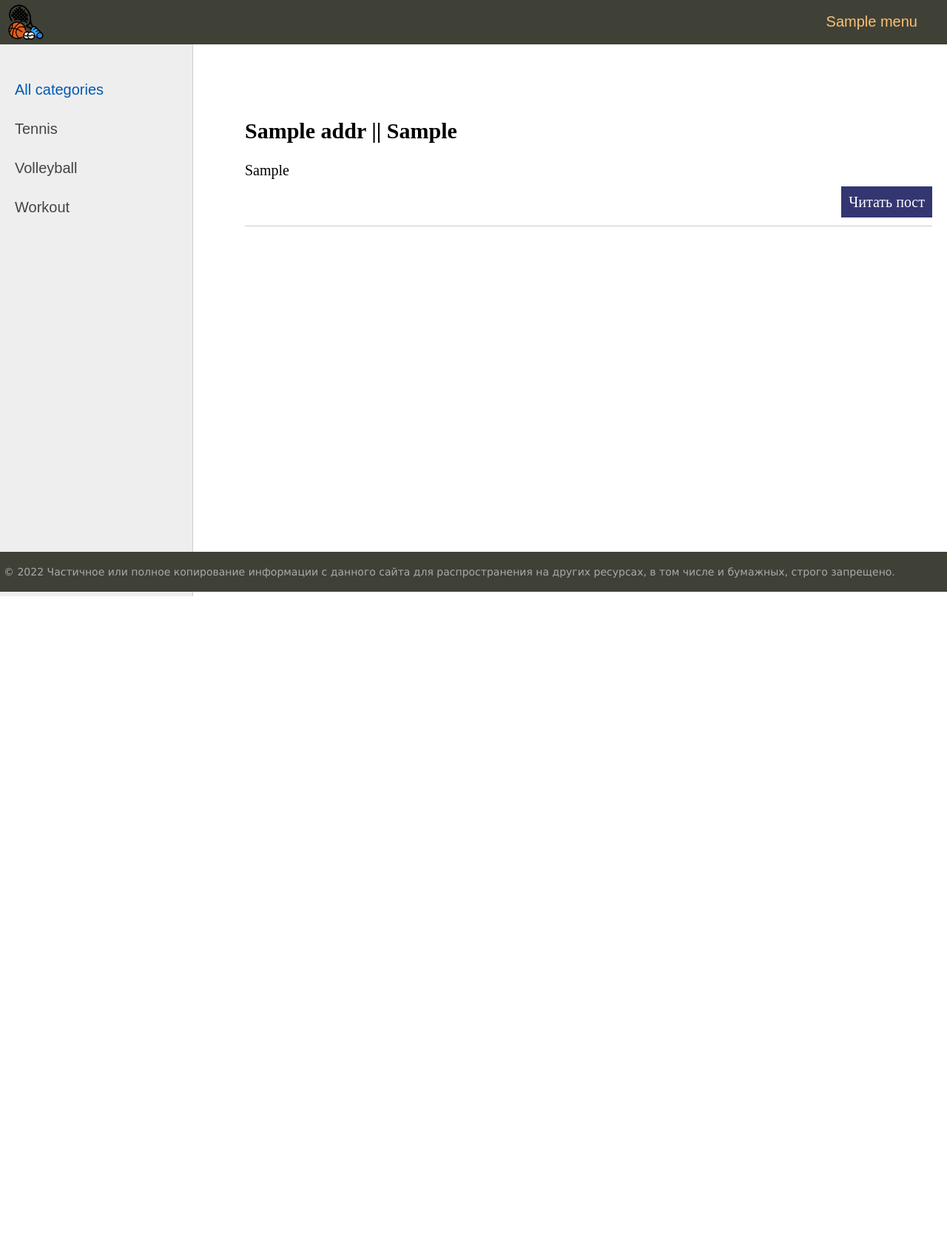
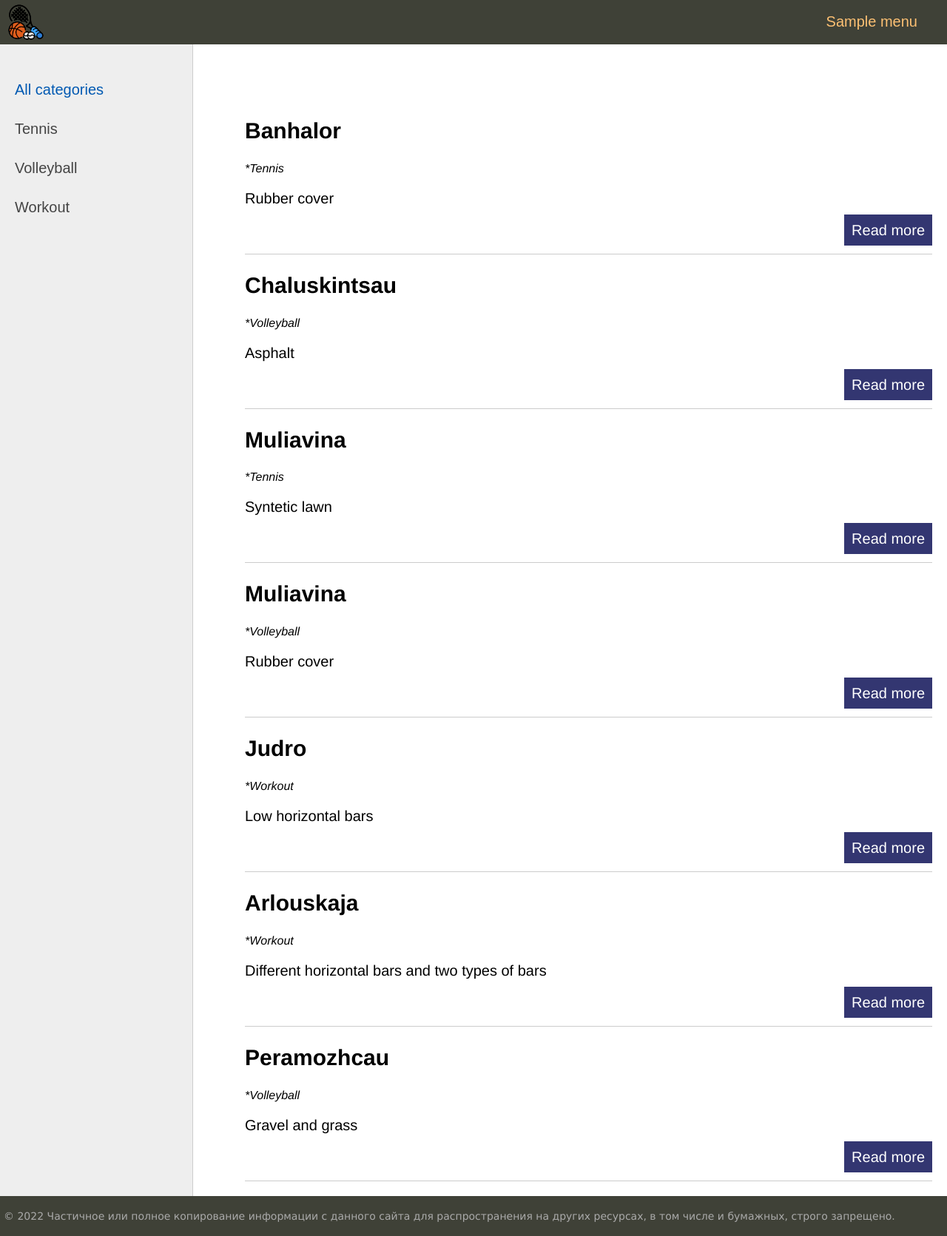
Before and after one commit to Andrei-KV/sport, a Django app: template sport_place/place/templates/place/index.html in a window 1280 px wide. Shown: the whole page at 74% size. Before the commit the page ends 806 px from the top, so only its background shows below. Run offline with Django 4.2, Linux system fonts and the light colour scheme; data comes from the database, SQL or seed files in the repository; tables that the repository leaves empty hold one stand-in row (values such as "Sample post"); the template is opened without the code that fills it: values that come from a table or form of the project are taken from there, most other values are stand-ins (such as "Sample title", 1, 10 or a date in 2020).

Commit message:
Links in templates

```diff
--- a/sport_place/place/models.py
+++ b/sport_place/place/models.py
@@ -1,4 +1,5 @@
 from django.db import models
+from django.urls import reverse
 
 class SportCategory(models.Model):
     title = models.CharField(max_length=255)
@@ -17,6 +18,9 @@ class Address(models.Model):
     def __str__(self):
         return self.title
 
+    def get_absolute_url(self):
+        return reverse('place', kwargs={'place_id': self.pk})
+
 class Description(models.Model):
     description = models.TextField(blank=True)
     photo = models.ImageField(upload_to='photos/%Y/%m/%d')
--- a/sport_place/place/static/place/css/styles.css
+++ b/sport_place/place/static/place/css/styles.css
@@ -265,7 +265,7 @@ ul.content-table li a:hover {color: #F0711C;}
 	margin: 60px 0 0 30px;
 	color: #000;
 	font-size: 20px;
-	font-family: Yandex Sans Display Light;
+	font-family: Helvetica;
 }
 .content-text h1 {font-size: 32px;}
 
@@ -390,3 +390,12 @@ ul.lang-list li a:hover {color: #fdc073;}
     min-width: 200px;
     font-size: 16px;
 }
+
+.description {
+	font-size: 18px;
+}
+
+.sportcategory {
+	font-size: 16px;
+	font-style: italic;
+}
--- a/sport_place/place/templates/place/base.html
+++ b/sport_place/place/templates/place/base.html
@@ -14,12 +14,12 @@
 {% block mainmenu %}
 		<div class="header">
 			<ul id="mainmenu" class="mainmenu">
-			<li class="logo"><a href="#"><div class="logo"></div></a></li>
+			<li class="logo"><a href={% url 'home' %}><div class="logo"></div></a></li>
 {% for m in menu %}
 	{% if not forloop.last %}
-			<li><a href="#">{{m.title}}</a></li>
+			<li><a href={% url m.url_name %}>{{ m.title }}</a></li>
 	{% else %}
-			<li class="last"><a href="#">{{m.title}}</a></li>
+			<li class="last"><a href={% url m.url_name %}>{{ m.title }}</a></li>
 	{% endif %}
 {% endfor %}
 			</ul>
--- a/sport_place/place/templates/place/index.html
+++ b/sport_place/place/templates/place/index.html
@@ -2,14 +2,15 @@
 
 {% block content %}
 <ul class="list-articles">
-	{% for addr, descr in adr_cat_dict.items %}
-			<li><h2>{{addr}} || {{descr.0}}</h2>
+	{% for addr in addresses %}
+			<li><h2>{{ addr.title }}</h2>
+				<p class="sportcategory">*{{ addr.sport_category.title }}</p>
 
 	{% autoescape on %}
-	{{descr.1|linebreaks|truncatewords:50}}
+	<p class="description">{{ addr.description.description|linebreaks|truncatewords:50 }}</p>
 	{% endautoescape %}
 			<div class="clear"></div>
-			<p class="link-read-post"><a href="#">Читать пост</a></p>
+			<p class="link-read-post"><a href={{ addr.get_absolute_url }}>Read more</a></p>
 			</li>
 	{% endfor %}
 </ul>
--- a/sport_place/place/urls.py
+++ b/sport_place/place/urls.py
@@ -2,6 +2,9 @@ from django.urls import path, re_path
 from .views import *
 
 urlpatterns = [
-    path('index/', index, name='home'),
+    path('', index, name='home'),
     path('about/', about, name='about'),
+    path('addplace/', add_place, name='add_place'),
+    path('login/', login, name='login'),
+    path('place/<int:place_id>/', show_place, name='place'),
 ]
```
Also changed, not shown: sport_place/place/views.py (+20 -15 lines).
